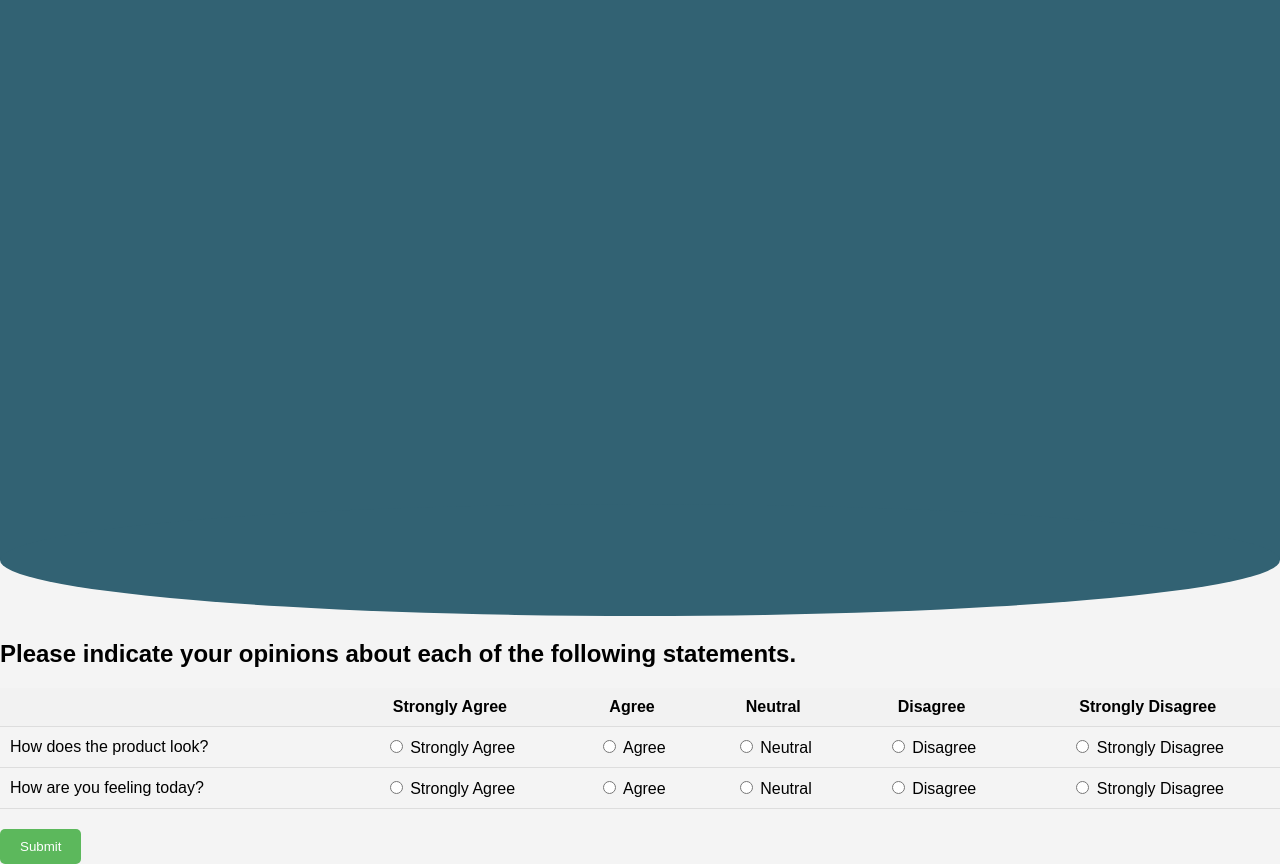
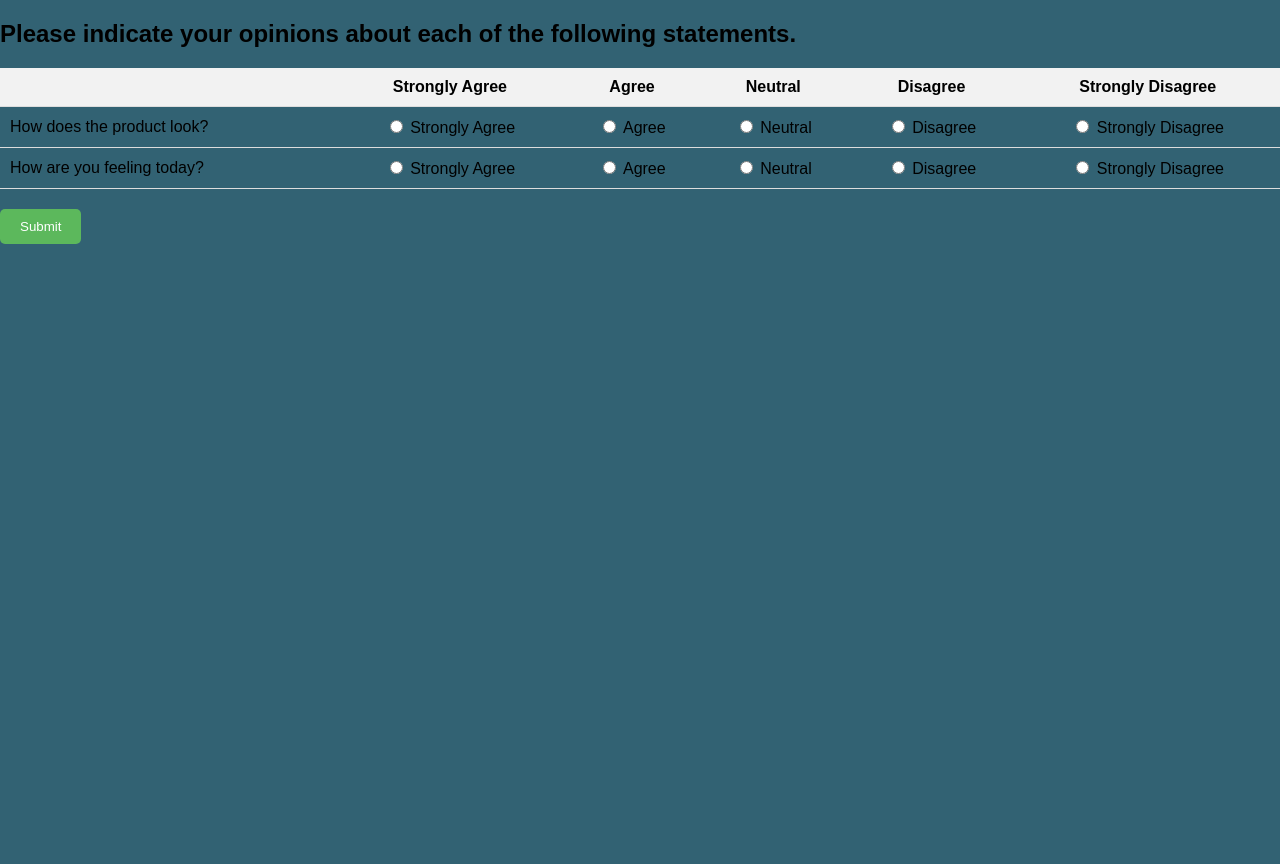
Before and after one commit to AnyaLuLu/Ceritas_Webpage, a plain HTML site: page frontend/index.html in a window 1280 px wide. After the commit the page ends 800 px from the top, so only its background shows below. Drawn offline with Linux system fonts and the light colour scheme.

Commit message:
Adding default colours

```diff
--- a/frontend/index.html
+++ b/frontend/index.html
@@ -7,9 +7,9 @@
     <link rel="stylesheet" href="style.css">
 </head>
 <body>
-    <div class="curved-header">
-        <!-- <div class="profile-card"> </div> -->
-    </div>
+    <!-- <div class="curved-header">
+        <div class="profile-card"> </div>
+    </div> -->
 
 
     <form id="surveyForm">
--- a/frontend/style.css
+++ b/frontend/style.css
@@ -1,10 +1,18 @@
+:root{
+    --ceritas-navy: #326273;
+    --ceritas-green: #BFD3C1;
+    --ceritas-beige: #FFF9F3;
+    --ceritas-yellow: #F7EF81;
+    --ceritas-blue: #0090C1;
+}
+
 body {
     font-family: Arial, sans-serif;
     margin: 0;
     padding: 0;
     height: 100%;
     width: 100%;
-    background-color: #f4f4f4;
+    background-color: var(--ceritas-navy);
 }
 
 /*** Headers ***/
```
